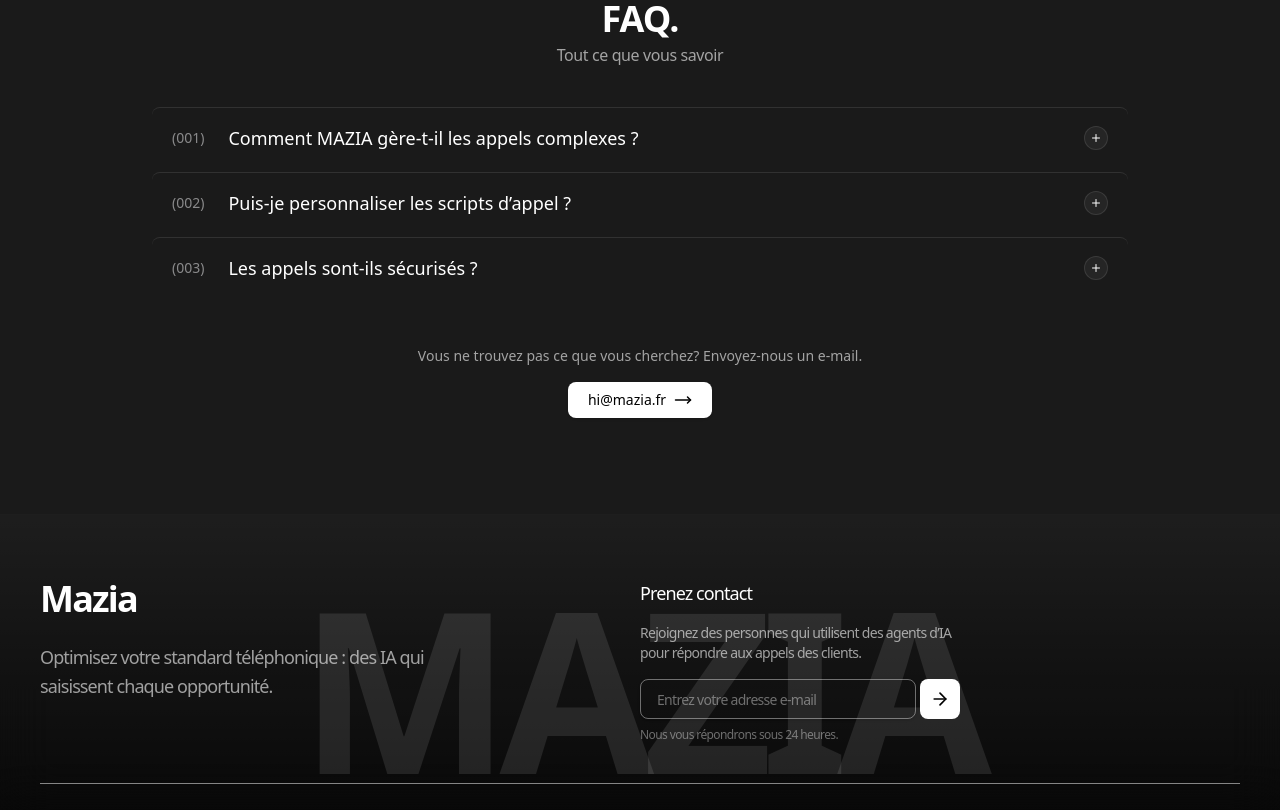
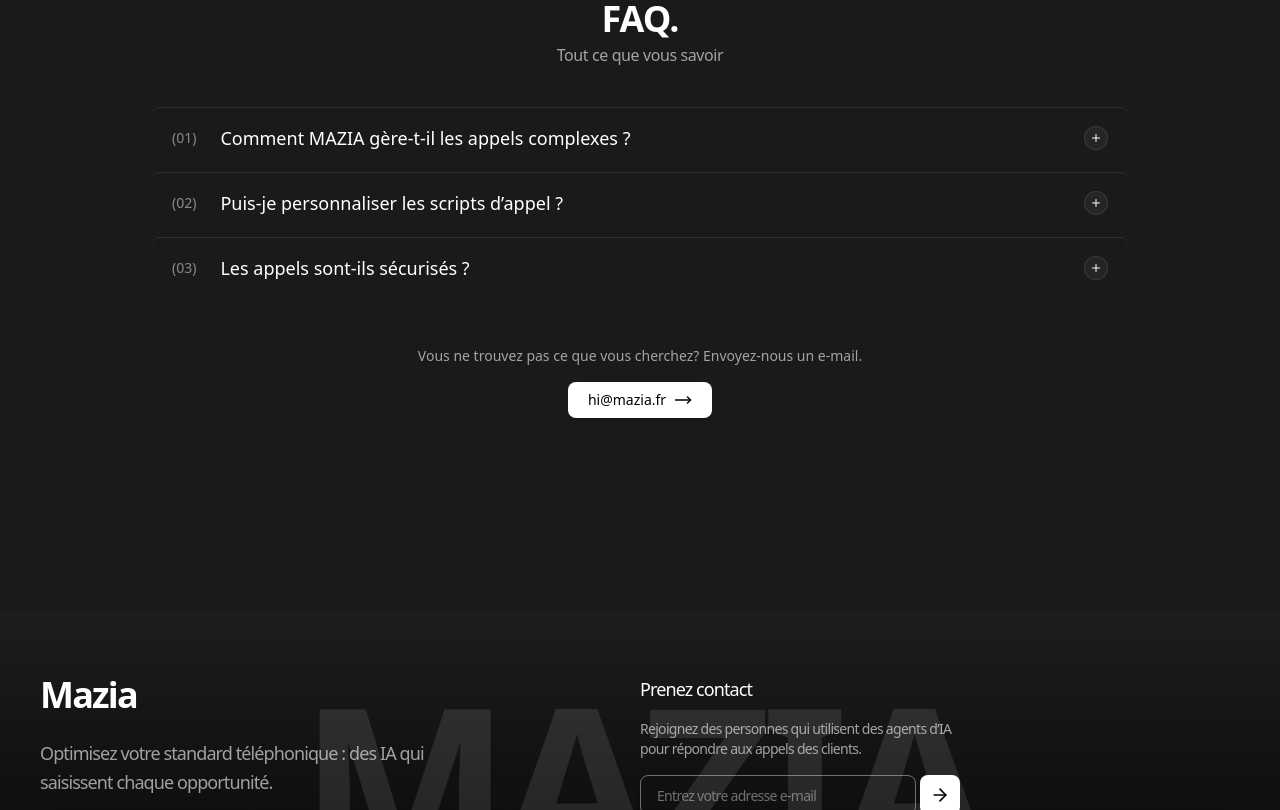
Before and after one commit to Itsnotxarwa/maziaapp, a React (Vite) app: page / in a window 1280 px wide. Shown: the part 3680-4490 px from the top of the page. Built offline with nearby package versions, Linux system fonts and the light colour scheme.

Commit message:
change from 001 to 01

```diff
--- a/src/HomeComponents/QuestionsSection.jsx
+++ b/src/HomeComponents/QuestionsSection.jsx
@@ -12,7 +12,7 @@
 
     return(
         <Fade triggerOnce direction="up" duration={800}>
-        <section className="relative py-24 sm:mx-4">
+        <section className="relative pt-24 pb-48 sm:mx-4">
                 <div className="max-w-5xl mx-auto px-4 sm:px-6 relative">
                     <div className="text-center space-y-4 mb-10">
                         <h3 className="text-3xl sm:text-4xl font-bold tracking-tight text-white mb-1">FAQ.</h3>
@@ -29,7 +29,7 @@
                             className="w-full flex items-center justify-between px-5 py-4 text-left"
                             onClick={() => toggle(i)}>
                                 <div className="flex items-center gap-6">
-                                    <span className="text-sm text-gray-50/50 group-hover:text-gray-50">(00{item.id})</span>
+                                    <span className="text-sm text-gray-50/50 group-hover:text-gray-50">(0{item.id})</span>
                                     <h3 className="text-white font-medium md:text-lg text-base">{item.question}</h3>
                                 </div>
                                 <div className="shrink-0 flex items-center justify-center h-6 w-6 rounded-full
```
